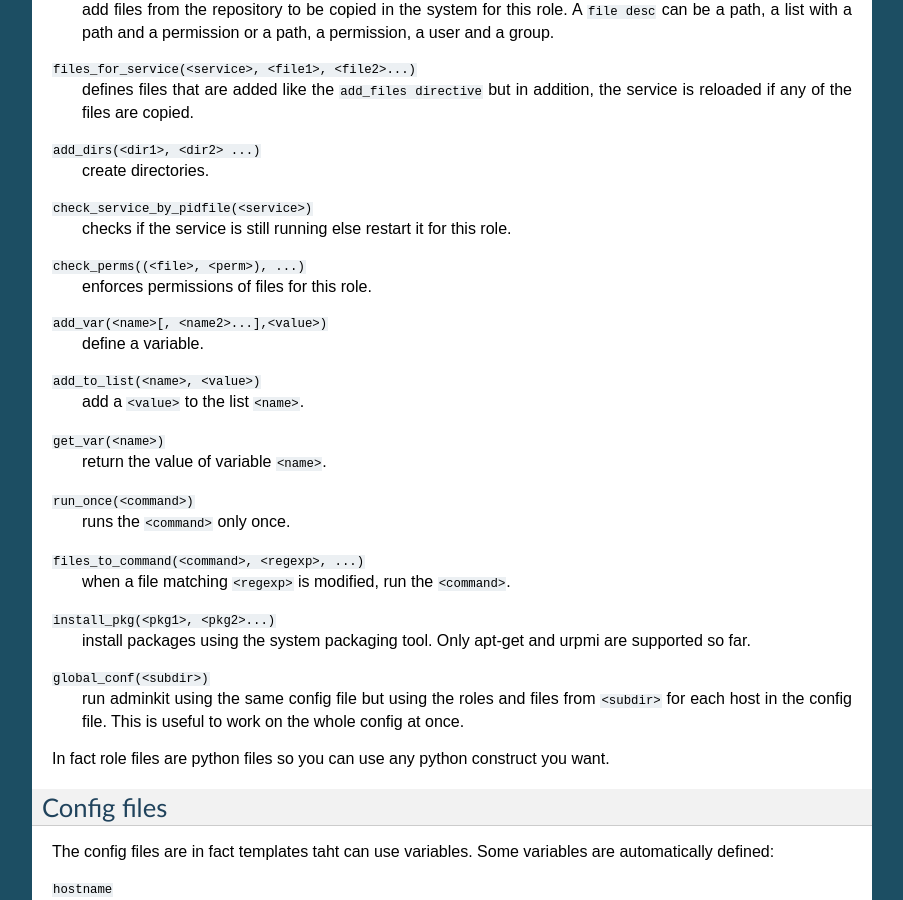
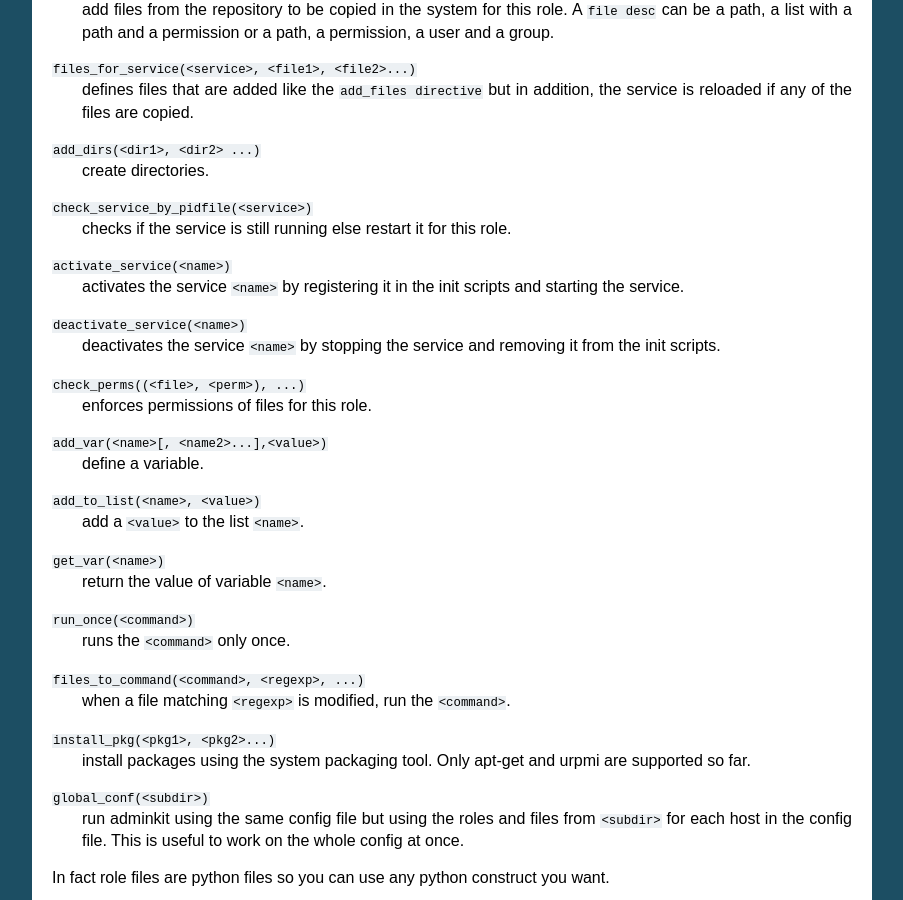
Before and after one commit to flepied/adminkit, a Sphinx documentation site: the page built from docs/adminkit.rst, in a window 1280 px wide and 900 px high, scrolled down 1198 px. Shown: the whole window, without its empty margins (198-1101 px from the left). Built offline with Sphinx 7.4.7, drawn with Linux system fonts in a browser that asks for light colours.

Commit message:
document activate_service and deactivate_service

```diff
--- a/docs/adminkit.rst
+++ b/docs/adminkit.rst
@@ -87,6 +87,14 @@ directory. Role files can use the following directives:
 ``check_service_by_pidfile(<service>)``
   checks if the service is still running else restart it for this
   role.
+
+``activate_service(<name>)``
+  activates the service ``<name>`` by registering it in the init scripts
+  and starting the service.
+
+``deactivate_service(<name>)``
+  deactivates the service ``<name>`` by stopping the service and removing
+  it from the init scripts.
 
 ``check_perms((<file>, <perm>), ...)``
   enforces permissions of files for this role.
```
